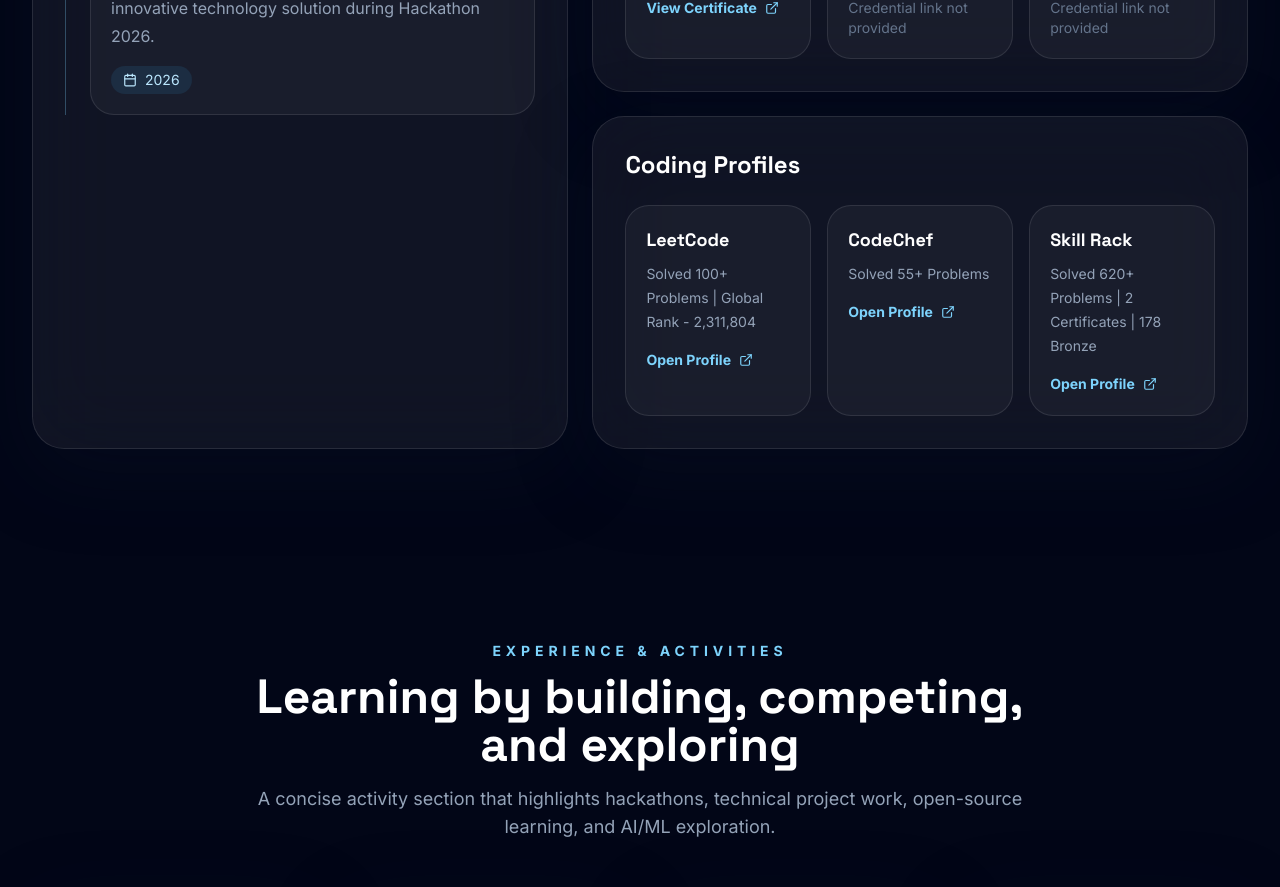
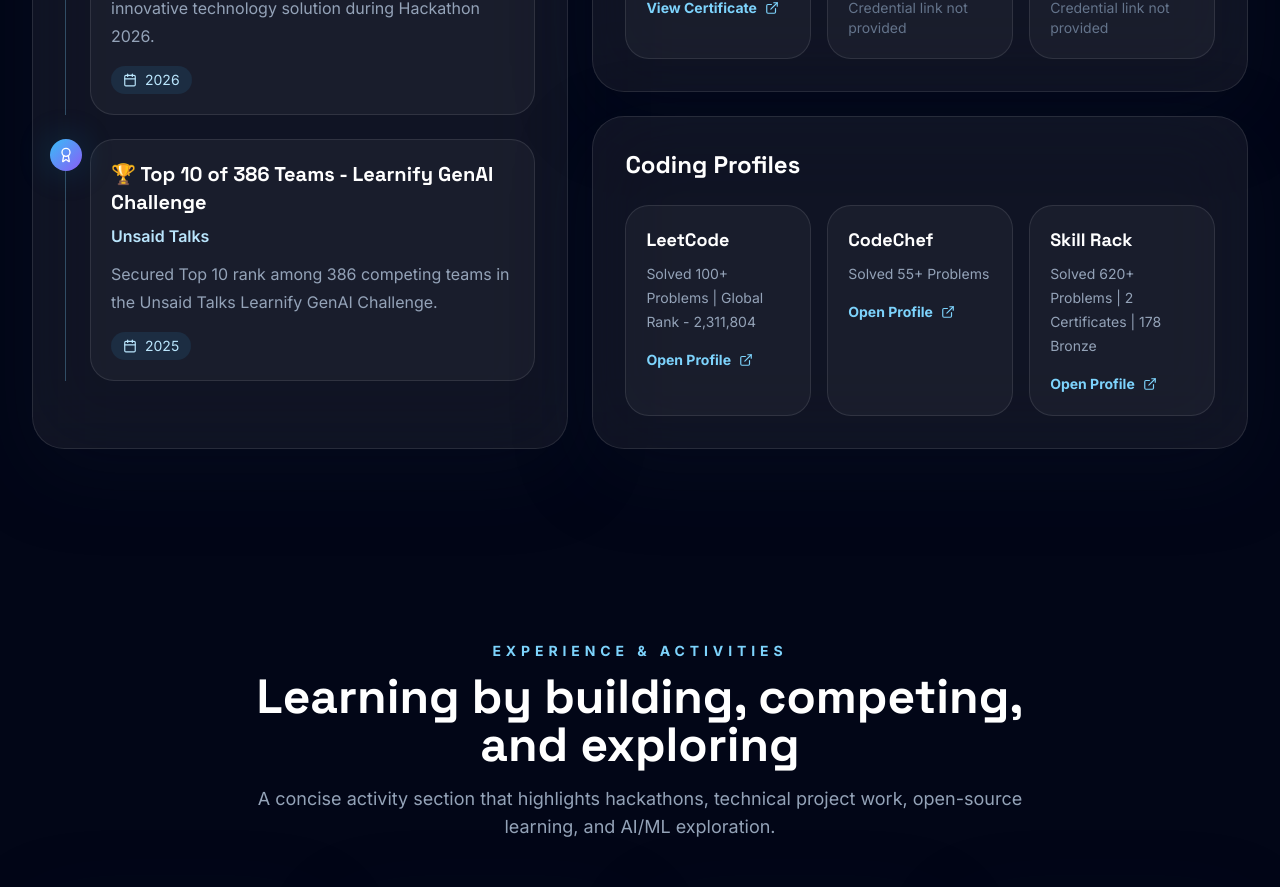
Before and after one commit to pavaner2007/Pavan_Portfoilio, a React (Vite) app: page / in a window 1280 px wide. Shown: the part 7440-8327 px from the top of the page. Built offline with nearby package versions, Linux system fonts and the light colour scheme.

Commit message:
feat(achievements): add Unsaid Talks Learnify GenAI Challenge achievement

```diff
--- a/src/data/portfolio.ts
+++ b/src/data/portfolio.ts
@@ -7,7 +7,7 @@ export const personal = {
   email: 'pavaner2007@gmail.com',
   linkedin: 'https://www.linkedin.com/in/pavan-e-r-969616327/',
   github: 'https://github.com/pavaner2007',
-  resume: '/Pavan_E_R_Resume.pdf',
+  resume: '/Pavan_Resume_removed.pdf',
   objective:
     "Aspiring Full Stack Developer and Machine Learning Engineer pursuing a Bachelor's degree in Engineering, with a strong foundation in software development, data structures, and AI/ML technologies. Passionate about designing scalable web applications and intelligent systems that solve real-world problems.",
   summary:
@@ -189,6 +189,12 @@ export const achievements = [
     organizer: 'District Collectorate of Chittoor',
     year: '2026',
     description: 'Recognized as a Top 6 finalist for developing an innovative technology solution during Hackathon 2026.'
+  },
+  {
+    title: 'Top 10 of 386 Teams - Learnify GenAI Challenge',
+    organizer: 'Unsaid Talks',
+    year: '2025',
+    description: 'Secured Top 10 rank among 386 competing teams in the Unsaid Talks Learnify GenAI Challenge.'
   }
 ]
 
```
